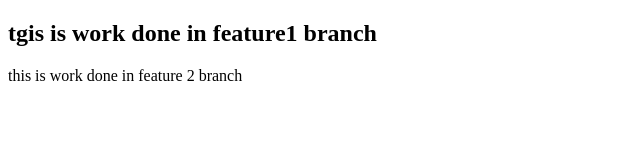
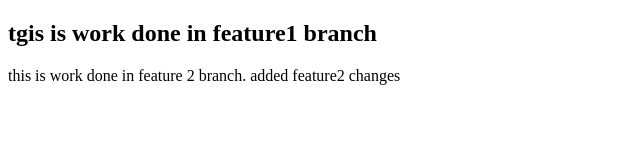
Before and after one commit to ruhiiii26/another_one, a plain HTML site: page New-folder1/index.html in a window 1280 px wide. Shown: the whole page, without its empty margins (0-640 px from the left). Drawn offline with Linux system fonts and the light colour scheme.

Commit message:
added feature2 changes

```diff
--- a/New-folder1/index.html
+++ b/New-folder1/index.html
@@ -8,6 +8,6 @@
 <body>
     <h2>tgis is work done in feature1 branch
     </h2>
-    <p>this is work done in feature 2 branch</p>
+    <p>this is work done in feature 2 branch. added feature2 changes</p>
 </body>
 </html>
```
